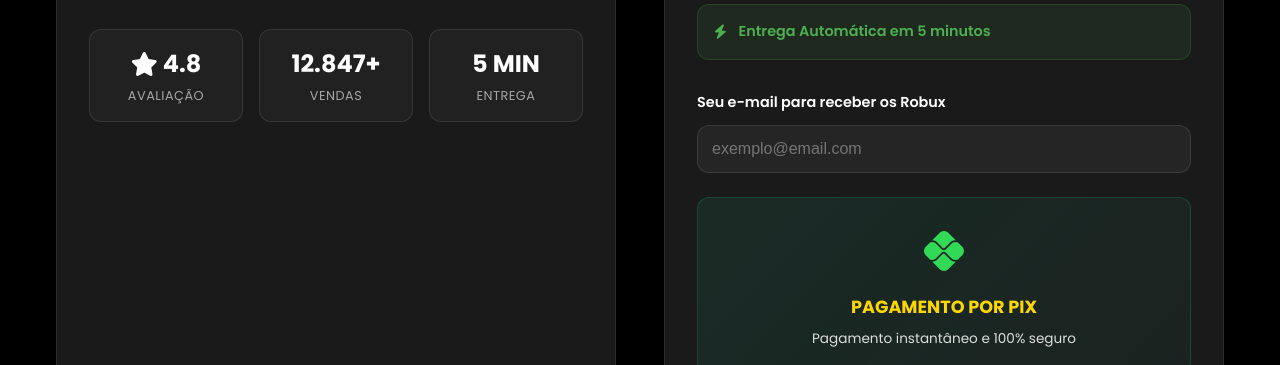
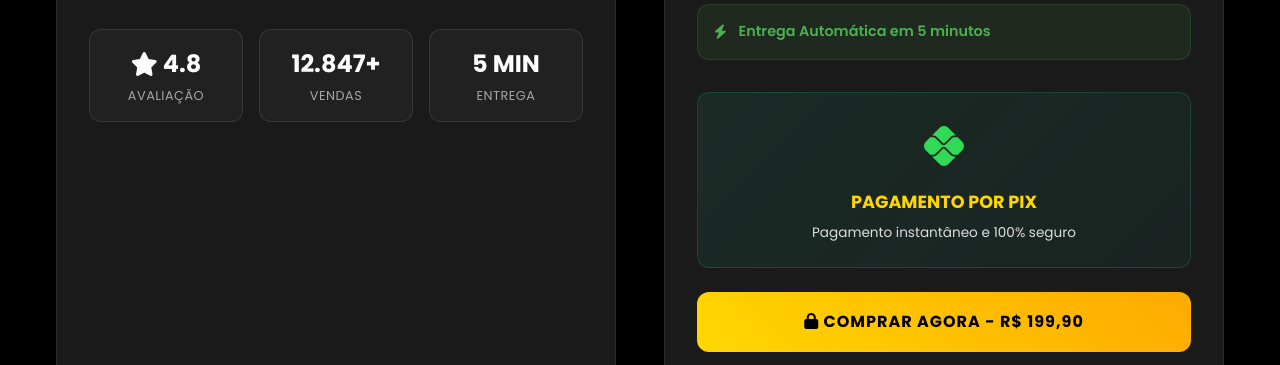
Before and after one commit to Joseph001479/robux_v3, a plain HTML site: page produtos/7000-robux.html in a window 1280 px wide. Shown: the part 422-787 px from the top of the page. Drawn offline with Linux system fonts and the light colour scheme.

```diff
--- a/produtos/7000-robux.html
+++ b/produtos/7000-robux.html
@@ -906,13 +906,6 @@
                         <span>Entrega Automática em 5 minutos</span>
                     </div>
 
-                    <!-- Formulário de Compra -->
-                    <form class="checkout-form" id="checkoutForm">
-                        <div class="form-group">
-                            <label for="email" class="form-label">Seu e-mail para receber os Robux</label>
-                            <input type="email" id="email" class="form-input" placeholder="exemplo@email.com" required>
-                        </div>
-
                         <!-- Método PIX -->
                         <div class="payment-method-single">
                             <div class="pix-icon">
@@ -1209,4 +1202,5 @@
         }
     </script>
 </body>
+
 </html>
```
